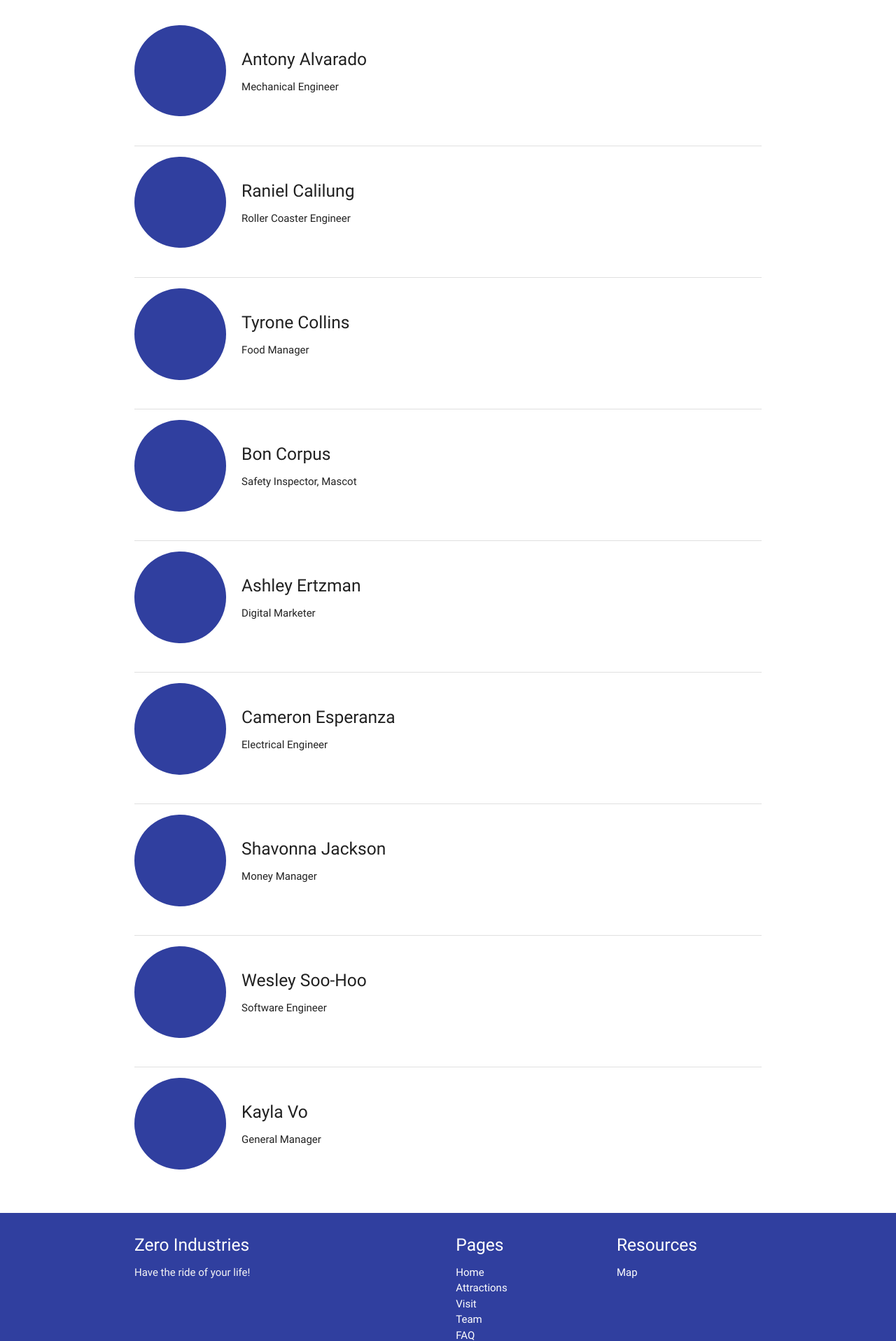
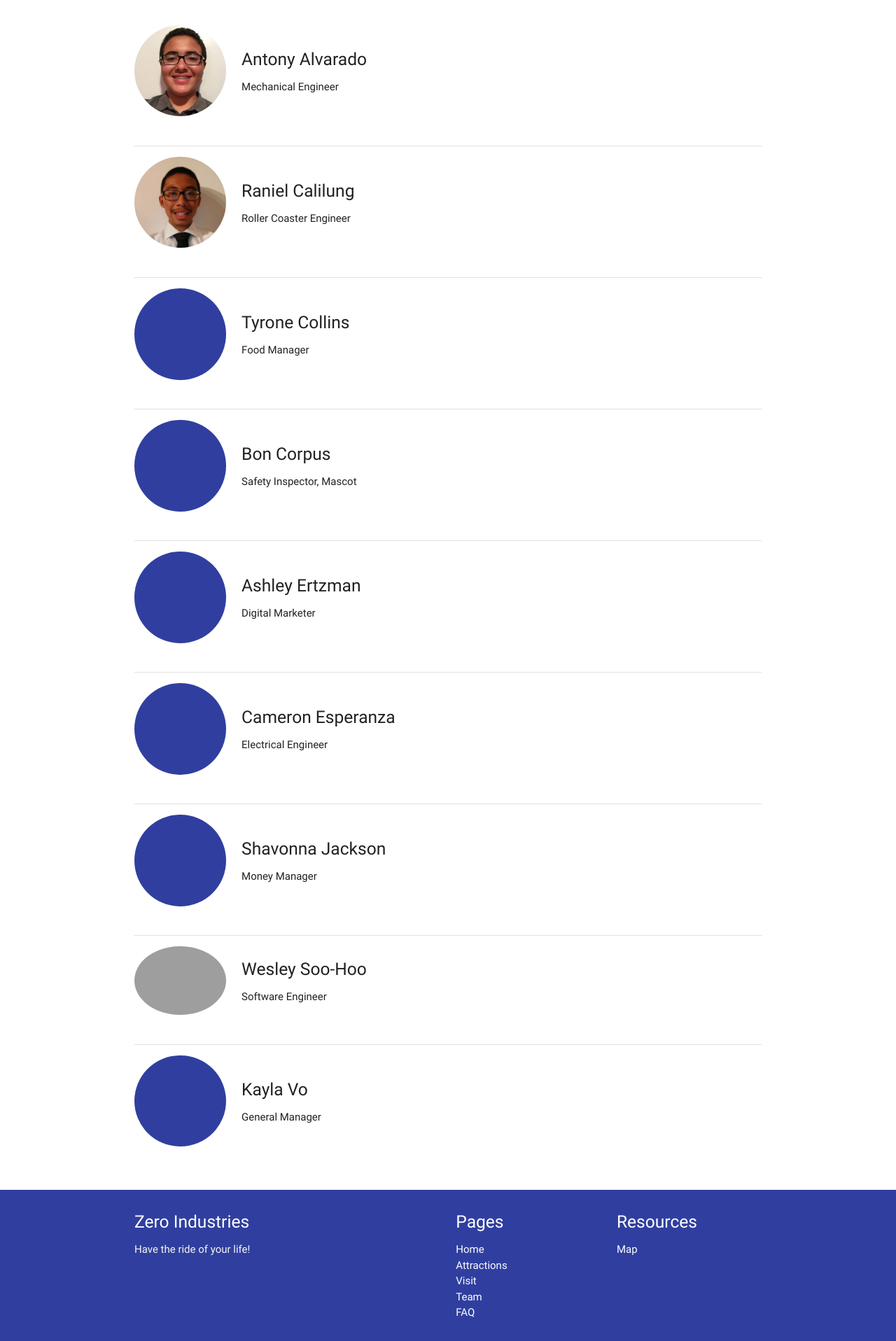
Before and after one commit to wsh32/IDP2016, a Django app: page /team/ in a window 1280 px wide. Shown: the part 166-2082 px from the top of the page at 70% size. Run offline with Django 3.2, Linux system fonts and the light colour scheme; grey boxes are pictures that could not be loaded.

Commit message:
add pics

```diff
--- a/zero/templates/team.html
+++ b/zero/templates/team.html
@@ -15,7 +15,7 @@
 				<div class="section">
 					<div class="row valign-wrapper">
 						<div class="col m2 s12 valign center">
-							<img class="circle" width="100%" src="{% static 'img/placeholder.png' %}">
+							<img class="circle" width="100%" src="{% static 'img/antony.png' %}">
 						</div>
 						<div class="col m10 s12 valign">
 							<h5>Antony Alvarado</h5>
@@ -27,7 +27,7 @@
 				<div class="section">
 					<div class="row valign-wrapper">
 						<div class="col m2 s12 valign center">
-							<img class="circle" width="100%" src="{% static 'img/placeholder.png' %}">
+							<img class="circle" width="100%" src="{% static 'img/raniel.png' %}">
 						</div>
 						<div class="col m10 s12 valign">
 							<h5>Raniel Calilung</h5>
@@ -99,7 +99,7 @@
 				<div class="section">
 					<div class="row valign-wrapper">
 						<div class="col m2 s12 valign center">
-							<img class="circle" width="100%" src="{% static 'img/placeholder.png' %}">
+							<img class="circle" width="100%" src="{% static 'img/wesley.png' %}">
 						</div>
 						<div class="col m10 s12 valign">
 							<h5>Wesley Soo-Hoo</h5>
```
Also changed, not shown: zero/static/img/antony.png (added), zero/static/img/raniel.png (added), 1 other file.
